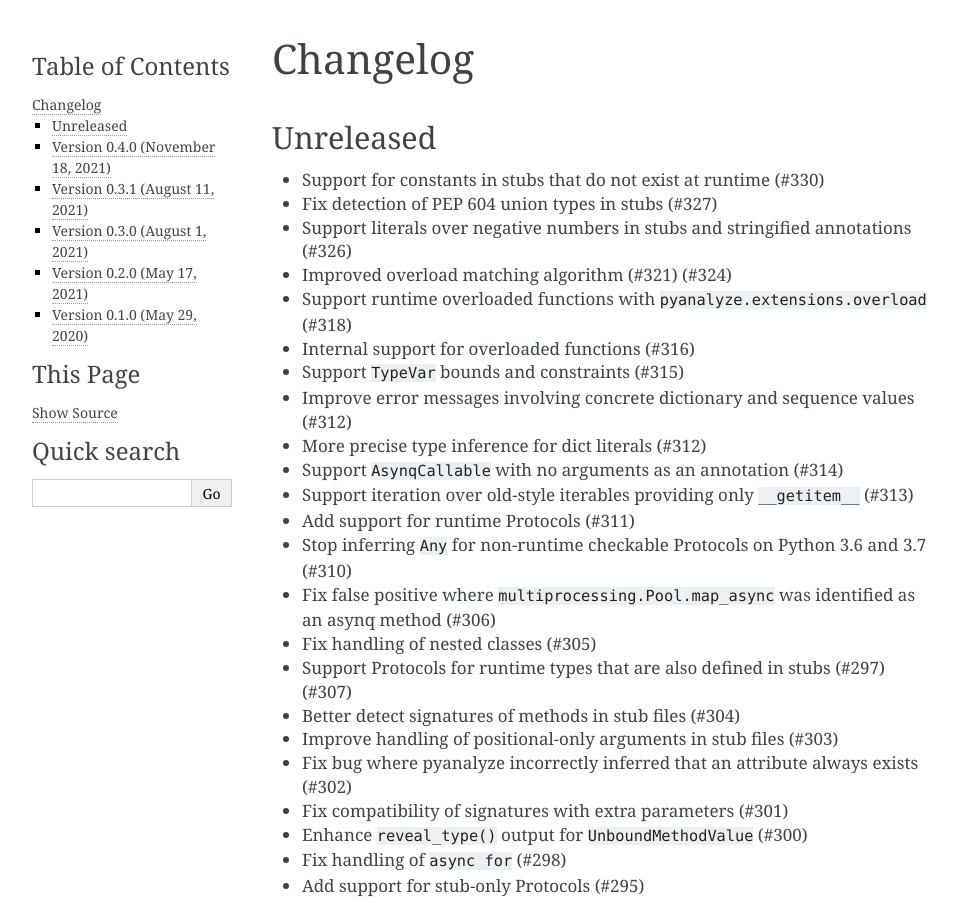
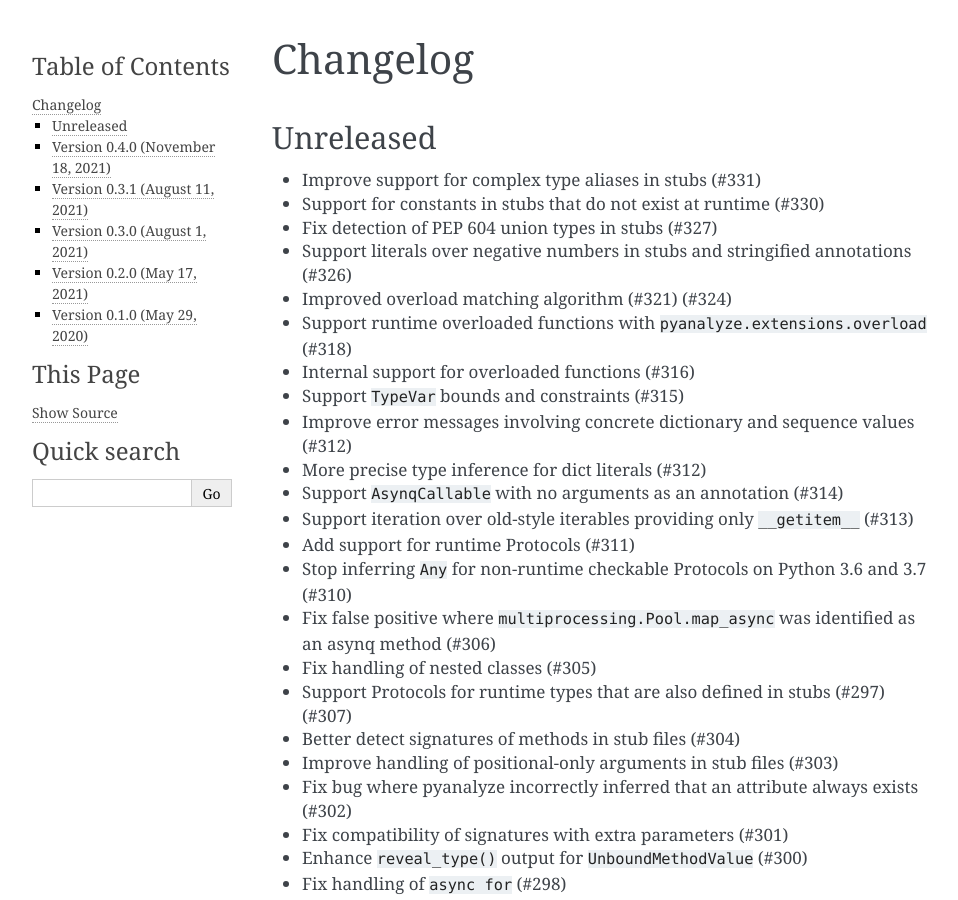
Before and after one commit to quora/pyanalyze, a Sphinx documentation site: the page built from docs/changelog.md, in a window 1280 px wide and 900 px high. Shown: the whole window, without its empty margins (148-1106 px from the left). Built offline with Sphinx 7.4.7, drawn with Linux system fonts in a browser that asks for light colours.

Commit message:
changelog

```diff
--- a/docs/changelog.md
+++ b/docs/changelog.md
@@ -2,6 +2,8 @@
 
 ## Unreleased
 
+- Improve support for complex type aliases in stubs
+  (#331)
 - Support for constants in stubs that do not exist
   at runtime (#330)
 - Fix detection of PEP 604 union types in stubs (#327)
```
